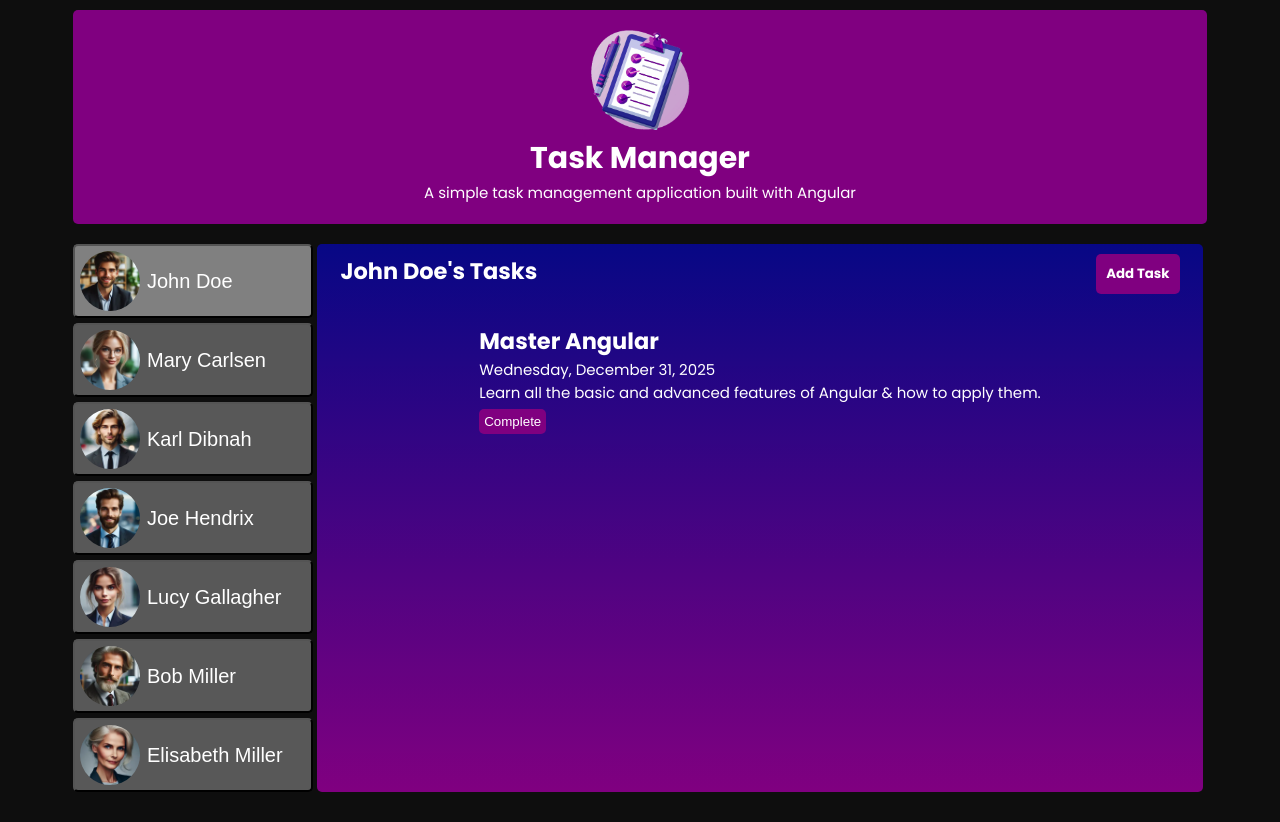
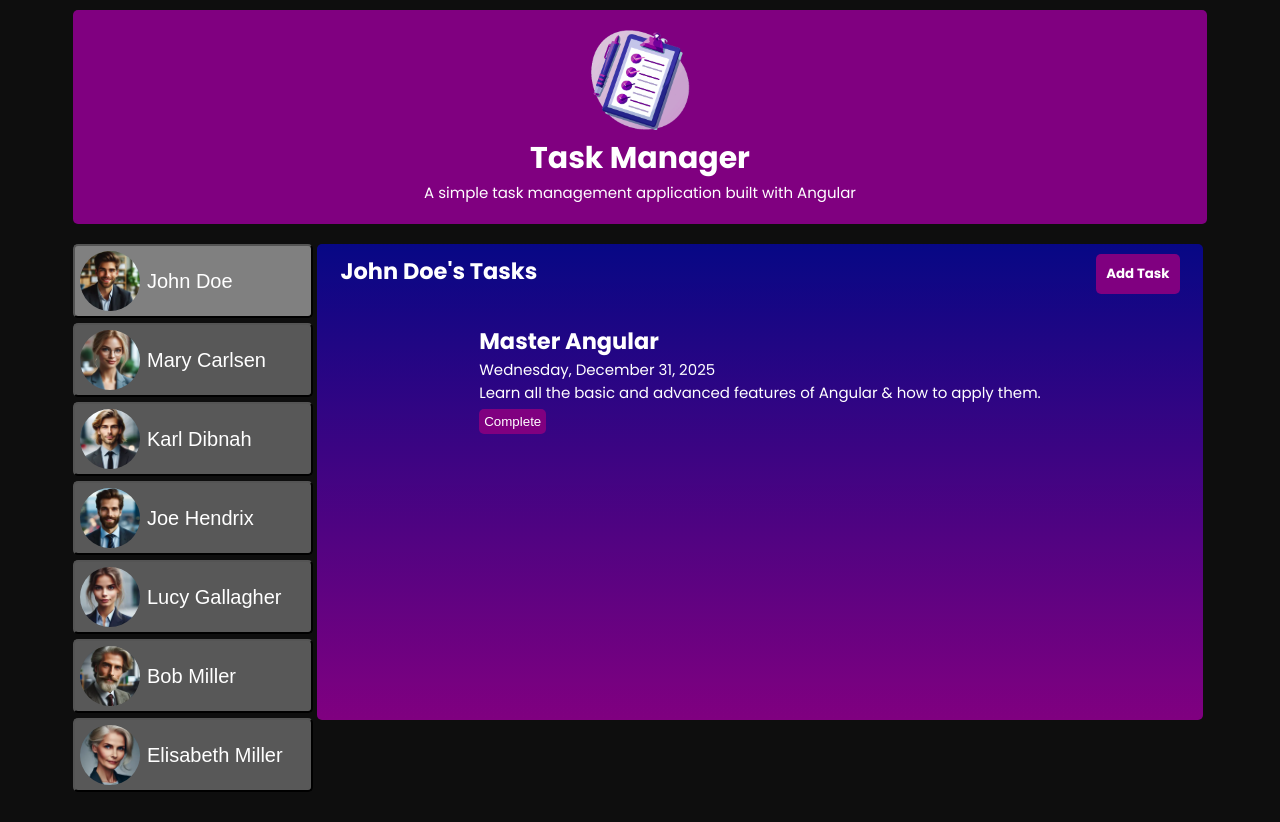
Before and after one commit to mm-varnamo/task-manager, an Angular app: page / in a window 1280 px wide. Both pictures are taken after a click on the button "John Doe". Built offline with nearby package versions, Linux system fonts and the light colour scheme.

Commit message:
style(tasks): add scrolling functionality and max-height

```diff
--- a/src/app/tasks/tasks.component.css
+++ b/src/app/tasks/tasks.component.css
@@ -12,9 +12,10 @@
   padding: 1rem;
   flex-direction: column;
   height: 100%;
-  min-height: 43rem;
+  max-height: 59.5vh;
   margin-top: 5px;
   margin: 10px auto;
+  overflow-y: scroll;
 }
 
 .tasks__header {
@@ -60,10 +61,12 @@
     margin-left: auto;
     background: linear-gradient(var(--secondary-color), var(--primary-color));
     margin-top: 0px;
+    position: relative;
   }
 
   .tasks__header {
     justify-content: space-between;
+    position: relative;
   }
 
   .tasks__button {
```
